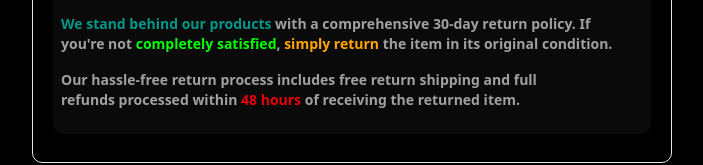
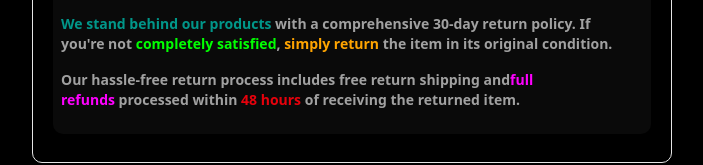
Before and after one commit to PouryaSoleimani/SHAD__CN, a Next.js app: page /accordions in a window 1280 px wide. Both pictures are taken after a click on the button "Return Policy". Shown: the part 421-586 px from the top of the page, without its empty margins (288-991 px from the left). Built offline with nearby package versions, Linux system fonts and the light colour scheme.

Commit message:
SHAD___CN

```diff
--- a/app/globals.css
+++ b/app/globals.css
@@ -45,6 +45,7 @@
   --color-siz-primary: var(--siz-primary);
   --color-siz-secondary: var(--siz-secondary);
   --color-pourya: var(--pourya);
+  --color-custom-purple: var(--custom-purple);
 }
 
 :root {
@@ -74,6 +75,7 @@
   --siz-primary: oklch(0.577 0.245 27.325);
   --siz-secondary: oklch(0.6 0.118 184.704);
   --pourya: oklch(1.2 6.428 90.12);
+  --custom-purple: oklch(1.2 6.428 290.12);
   --sidebar: oklch(0.985 0 0);
   --sidebar-foreground: oklch(0.145 0 0);
   --sidebar-primary: oklch(0.205 0 0);
--- a/components/templates/Accordions.tsx
+++ b/components/templates/Accordions.tsx
@@ -41,7 +41,7 @@ export function Accordions() {
                     </p>
                     <p className="text-neutral-400">
                         Our hassle-free return process includes free return shipping and
-                        full refunds processed within <b className="text-siz-primary">48 hours</b> of receiving the returned
+                        <b className="text-custom-purple">full refunds</b> processed within <b className="text-siz-primary">48 hours</b> of receiving the returned
                         item.
                     </p>
                 </AccordionContent>
```
